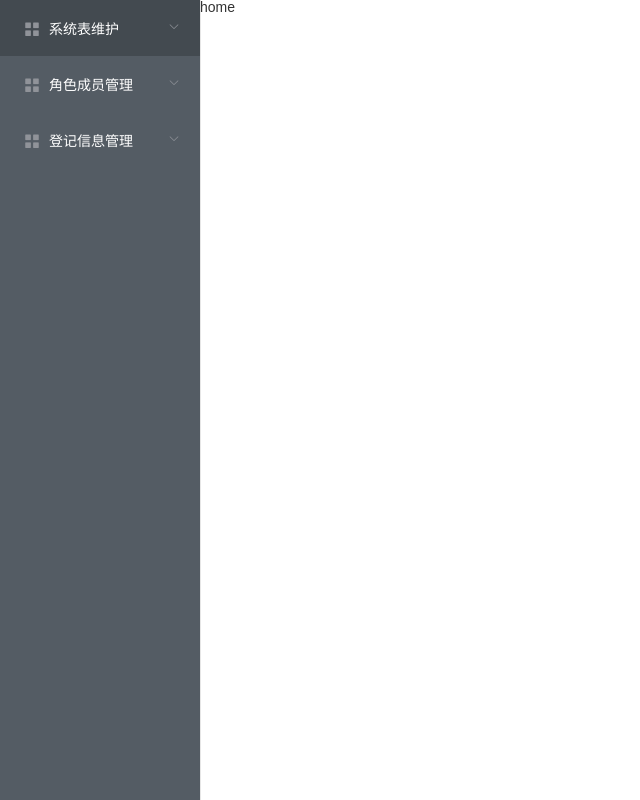
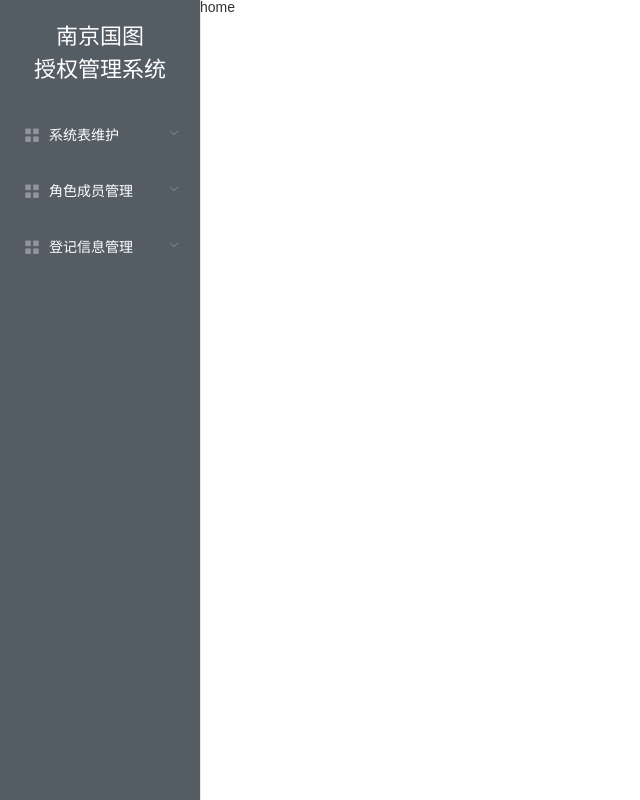
Before and after one commit to guchiyuan/vue_admin, a Vue app: page /#/ in a window 1280 px wide. Shown: the whole page, without its empty margins (0-640 px from the left). Built offline with nearby package versions, Linux system fonts and the light colour scheme.

Commit message:
add navi

```diff
--- a/src/components/Navi.vue
+++ b/src/components/Navi.vue
@@ -1,7 +1,11 @@
 <template>
 <div class="navibar">
-  <el-menu default-active="2" class="el-menu-vertical-demo" @open="handleOpen" @close="handleClose" background-color="#545c64"
+  <el-menu default-active="" class="el-menu-vertical-demo" @select="handleSelect" @open="handleOpen" @close="handleClose" background-color="#545c64"
     text-color="#fff" active-text-color="#ffd04b">
+    <div class="title">
+      南京国图<br>授权管理系统
+    </div>
+
     <el-submenu index="1">
       <template slot="title">
         <i class="el-icon-menu"></i>
@@ -43,28 +47,54 @@
 </template>
 
 <script>
+
 export default {
-  name:'Navi',
-  methods:{
+  name: 'Navi',
+  methods: {
     handleOpen(key, keyPath) {
         console.log(key, keyPath);
       },
       handleClose(key, keyPath) {
         console.log(key, keyPath);
+      },
+      handleSelect(key, keyPath) {
+        console.log(keyPath);
+
+        switch (key) {
+          case '1-1':
+            this.$router.push('/dwxx');
+
+            break;
+          case '1-2':
+            this.$router.push('/cplx')
+
+            break;
+          case '1-3':
+            this.$router.push('/jsxx')
+
+            break;
+        }
+
+    }
   }
 }
 
-}
 </script>
 
 <style lang="stylus" scoped>
+  .navibar
+    float left
+    .title
+      font-size .44rem
+      text-align center
+      color #fff
+      padding .4rem .4rem
+      line-height .66rem
     .el-menu
       position absolute
       width 4rem
       top 0
       bottom 0
-  .navibar
-    float left
 
 
 </style>
--- a/src/pages/xtbwh/Cplx.Vue
+++ b/src/pages/xtbwh/Cplx.Vue
@@ -0,0 +1,18 @@
+<template>
+  <div class="cplx">
+    Cplx
+  </div>
+</template>
+
+<script>
+export default {
+  name: 'Cplx'
+}
+</script>
+
+<style lang="stylus" scoped>
+  .cplx
+    position absolute
+    left 4rem
+
+</style>
--- a/src/pages/xtbwh/Dwxx.Vue
+++ b/src/pages/xtbwh/Dwxx.Vue
@@ -0,0 +1,18 @@
+<template>
+  <div class="dwxx">
+    dwxx
+  </div>
+</template>
+
+<script>
+export default {
+  name: 'Dwxx'
+}
+</script>
+
+<style lang="stylus" scoped>
+  .dwxx
+    position absolute
+    left 4rem
+
+</style>
--- a/src/pages/xtbwh/Jsxx.Vue
+++ b/src/pages/xtbwh/Jsxx.Vue
@@ -0,0 +1,18 @@
+<template>
+  <div class="jsxx">
+    JSXX
+  </div>
+</template>
+
+<script>
+export default {
+  name: 'Jsxx'
+}
+</script>
+
+<style lang="stylus" scoped>
+  .jsxx
+    position absolute
+    left 4rem
+
+</style>
--- a/src/router/index.js
+++ b/src/router/index.js
@@ -1,6 +1,9 @@
 import Vue from 'vue'
 import Router from 'vue-router'
 import Home from '@/pages/home/Home'
+import Dwxx from '@/pages/xtbwh/Dwxx'
+import Cplx from '@/pages/xtbwh/Cplx'
+import Jsxx from '@/pages/xtbwh/Jsxx'
 
 Vue.use(Router)
 
@@ -10,6 +13,21 @@ export default new Router({
       path: '/',
       name: 'Home',
       component: Home
+    },
+    {
+      path: '/dwxx',
+      name: 'Dwxx',
+      component: Dwxx
+    },
+    {
+      path: '/cplx',
+      name: 'Cplx',
+      component: Cplx
+    },
+    {
+      path: '/jsxx',
+      name: 'Jsxx',
+      component: Jsxx
     }
   ]
 })
```
Lines whose indentation alone changed are shown as unchanged.
